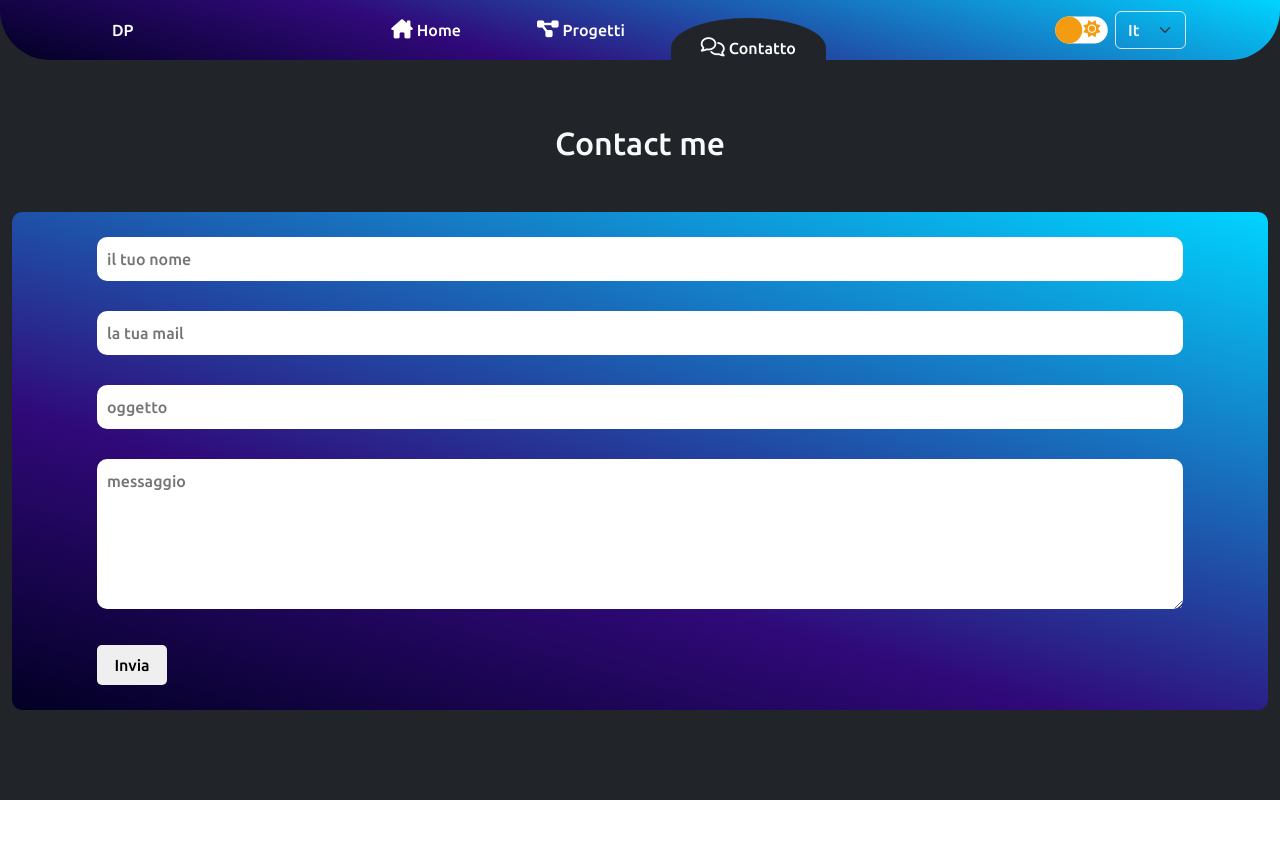
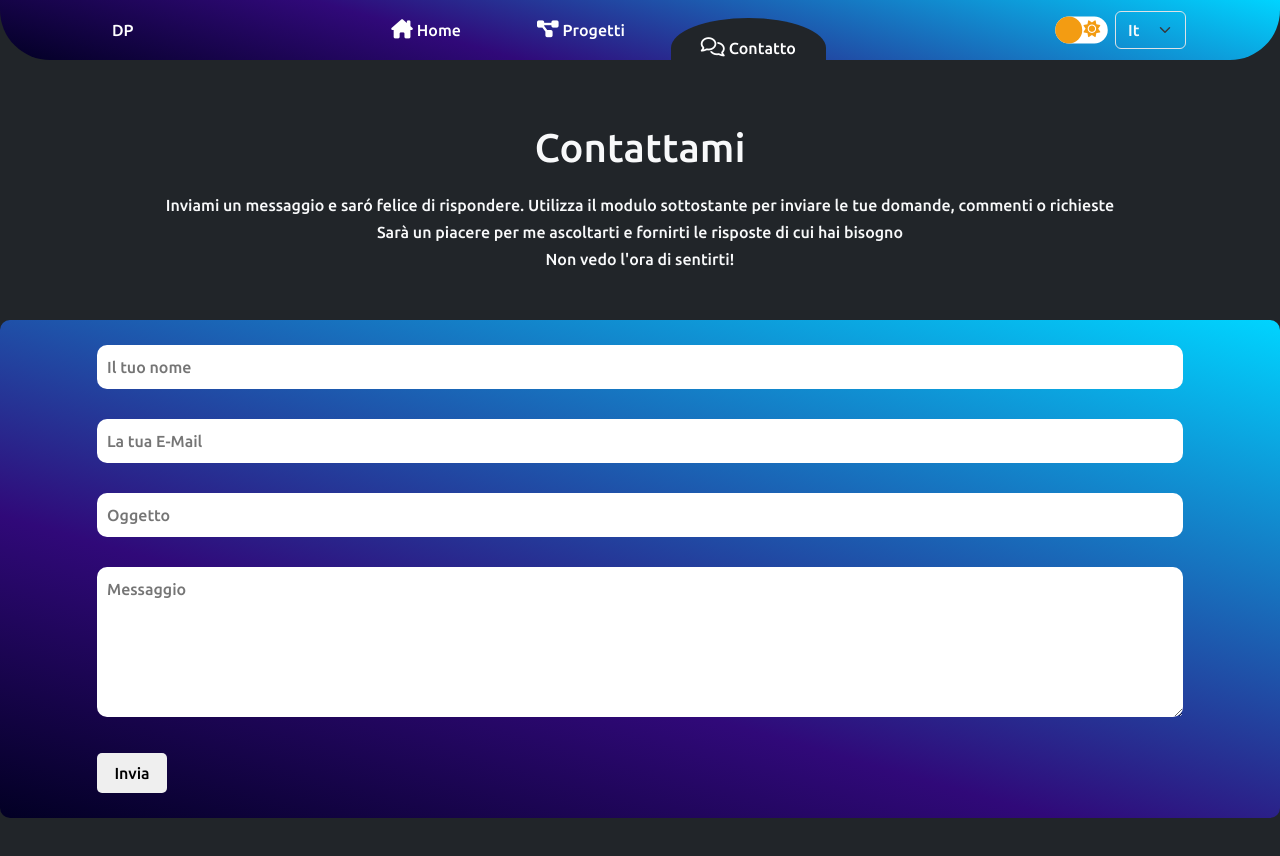
Before and after one commit to danilopiccinni/portfolio, a Vue app: page /contact in a window 1280 px wide. Shown: the top 856 px of the page. Before the commit the page ends 800 px from the top, so only its background shows below. Built offline with nearby package versions, Linux system fonts and the light colour scheme.

Commit message:
feat: language change feat: sended modal

```diff
--- a/src/pages/Contact.vue
+++ b/src/pages/Contact.vue
@@ -13,8 +13,14 @@ import { store } from '../store'
             const sendMail = () => {
                 emailjs.sendForm('Contact-Portfolio', 'e-mail-di-contatto', form.value, 'h2vNzYANbMDbOOC1n')
                 .then(() => {
-                    alert('inviato')
+                    // Seleziona il modale per ID
+                    const modal = document.querySelector("#sendModal");
 
+                    // Rimuovi l'attributo "aria-hidden" per indicare che il modale è visibile
+                    modal.classList.add("show");
+
+                    // Imposta lo stile display su "block"
+                    modal.style.display = "block";
                 }, (error) => {
                     alert('non inviato')
                 });
@@ -30,7 +36,23 @@ import { store } from '../store'
         data() {
             return {
                 store,
+
+                showModal : false,
             }
+        },
+
+        methods: {
+
+            closeModal() {
+                    // Seleziona il modale per ID
+                    const modal = document.querySelector("#sendModal");
+
+                    // Rimuovi l'attributo "aria-hidden" per indicare che il modale è visibile
+                    modal.classList.remove("show");
+
+                    // Imposta lo stile display su "block"
+                    modal.style.display = "none";
+            },
         },
 
 
@@ -40,40 +62,102 @@ import { store } from '../store'
 <template>
     <div :class="store.checked ? 'bg-light text-dark' : 'bg-dark text-light'">
         <!--Section: Contact v.2-->
-        <section class="mb-4 container-fluid" >
+        <section class="section" >
         <!--Section heading-->
-        <h2 class="h1-responsive font-weight-bold text-center my-4">Contact me</h2>
+        <div v-if="store.language == 'italian'" class="container text-center">
+            <h1 class="h1-responsive font-weight-bold my-4">Contattami</h1>
+            <h6>Inviami un messaggio e saró felice di rispondere. Utilizza il modulo sottostante per inviare le tue domande, commenti o richieste</h6>
+            <h6>Sarà un piacere per me ascoltarti e fornirti le risposte di cui hai bisogno</h6>
+            <h6>Non vedo l'ora di sentirti!</h6>
+        </div>
+        <div v-if="store.language == 'german'" class="container text-center">
+            <h1 class="h1-responsive font-weight-bold my-4">Kontaktiere mich</h1>
+            <h6>Schick mir eine Nachricht, und ich antworte gerne. Verwende das Formular unten, um deine Fragen, Kommentare oder Anfragen zu senden.</h6>
+            <h6>Es wird mir eine Freude sein, dir zuzuhören und die Antworten zu geben, die du benötigst.</h6>
+            <h6>Ich freue mich darauf, von dir zu hören!</h6>
+        </div>
+        <div v-if="store.language == 'english'" class="container text-center">
+            <h1  class="h1-responsive font-weight-bold my-4">Contact me</h1>
+            <h6>Send me a message, and I'll be happy to reply. Use the form below to submit your questions, comments, or requests.</h6>
+            <h6>It will be my pleasure to listen to you and provide the answers you need.</h6>
+            <h6>I look forward to hearing from you!</h6>
+        </div>
+
             <div class="form-container">
 
                 <form class="form col-12 container" ref="form" @submit.prevent="sendMail">
-                    <div class="form-group ">
-                        <input class="col-12" name="from_name" placeholder="il tuo nome" type="text" :value="inputFieldReset" required>
+                    <div class="form-group">
+                        <input v-if="store.language == 'italian'" class="col-12" name="from_name" placeholder="Il tuo nome" type="text" :value="inputFieldReset" required>
+                        <input v-if="store.language == 'german'" class="col-12" name="from_name" placeholder="Dein Name" type="text" :value="inputFieldReset" required>
+                        <input v-if="store.language == 'english'" class="col-12" name="from_name" placeholder="Your name" type="text" :value="inputFieldReset" required>
                     </div>
                     <div class="form-group">
-                        <input class="col-12" name="email" placeholder="la tua mail" type="email" :value="inputFieldReset" required>
+                        <input v-if="store.language == 'italian'" class="col-12" name="email" placeholder="La tua E-Mail" type="email" :value="inputFieldReset" required>
+                        <input v-if="store.language == 'german'" class="col-12" name="email" placeholder="Deine E-Mail" type="email" :value="inputFieldReset" required>
+                        <input v-if="store.language == 'english'" class="col-12" name="email" placeholder="Your email" type="email" :value="inputFieldReset" required>
                     </div>
                     <div class="form-group">
-                        <input class="col-12" name="subject" placeholder="oggetto" type="text" :value="inputFieldReset" required>
+                        <input v-if="store.language == 'italian'" class="col-12" name="subject" placeholder="Oggetto" type="text" :value="inputFieldReset" required>
+                        <input v-if="store.language == 'german'" class="col-12" name="subject" placeholder="Betreff" type="text" :value="inputFieldReset" required>
+                        <input v-if="store.language == 'english'" class="col-12" name="subject" placeholder="Subject" type="text" :value="inputFieldReset" required>
                     </div>
                     <div class="form-group">
-                        <textarea class="text-area col-12" name="message" placeholder="messaggio" type="text" :value="inputFieldReset" required></textarea>
+                        <textarea v-if="store.language == 'italian'" class="text-area col-12" name="message" placeholder="Messaggio" type="text" :value="inputFieldReset" required></textarea>
+                        <textarea v-if="store.language == 'german'" class="text-area col-12" name="message" placeholder="Nachricht" type="text" :value="inputFieldReset" required></textarea>
+                        <textarea v-if="store.language == 'english'" class="text-area col-12" name="message" placeholder="Message" type="text" :value="inputFieldReset" required></textarea>
                     </div>
                     <div class="form-group">
-                        <button class="submit" type="submit" name="send">Invia</button>
+                        <button v-if="store.language == 'italian'" class="submit" type="submit" name="send">Invia</button>
+                        <button v-if="store.language == 'german'" class="submit" type="submit" name="send">Senden</button>
+                        <button v-if="store.language == 'english'" class="submit" type="submit" name="send">Send</button>
                     </div>
                 </form>
             </div>
+        </section>
 
-        </section>
+
+        <!-- Modal -->
+        <div class="modal fade" id="sendModal" tabindex="-1" aria-labelledby="sendModalLabel" aria-hidden="true">
+            <div class="modal-dialog modal-dialog-centered">
+                <div class="modal-content border-5 border-black"  :class="store.checked ? '' : 'bg-dark text-light border-white'">
+                    <div class="modal-header">
+                        <h1 v-if="store.language == 'italian'" class="modal-title fs-5" id="sendModalLabel">Grazie</h1>
+                        <h1 v-if="store.language == 'german'" class="modal-title fs-5" id="sendModalLabel">Danke</h1>
+                        <h1 v-if="store.language == 'english'" class="modal-title fs-5" id="sendModalLabel">Thank you</h1>
+                        <button @click="closeModal" type="button" class="btn-close bg-light" data-bs-dismiss="modal" aria-label="Close" ></button>
+                    </div>
+                    <div class="modal-body">
+                        <span v-if="store.language == 'italian'">Il tuo messaggio è stato inviato correttamente, ti contatterò al più presto!!</span>
+                        <span v-if="store.language == 'german'">Ihre Nachricht wurde erfolgreich gesendet, ich werde mich bald bei Ihnen melden!!</span>
+                        <span v-if="store.language == 'english'">Your message has been sent successfully, I will get back to you soon!!</span>
+                    </div>
+                    <div class="modal-footer">
+                        <button v-if="store.language == 'italian'" @click="closeModal" type="button" class="btn btn-secondary" data-bs-dismiss="modal">Chiudi</button>
+                        <button v-if="store.language == 'german'" @click="closeModal" type="button" class="btn btn-secondary" data-bs-dismiss="modal">Schließen</button>
+                        <button v-if="store.language == 'english'" @click="closeModal" type="button" class="btn btn-secondary" data-bs-dismiss="modal">Close</button>
+                    </div>
+                </div>
+            </div>
+        </div>
 
     </div>
 </template>
 
 <style scoped lang="scss">
 
-    .container-fluid {
+    .section {
         padding-top: 100px;
         padding-bottom: 5px;
+
+        position: relative;
+    }
+
+    .modale {
+        position: absolute;
+        top: 50%;
+        left: 50%;
+
+        transform: translate(-50% -50%);
     }
 
     p {
```
